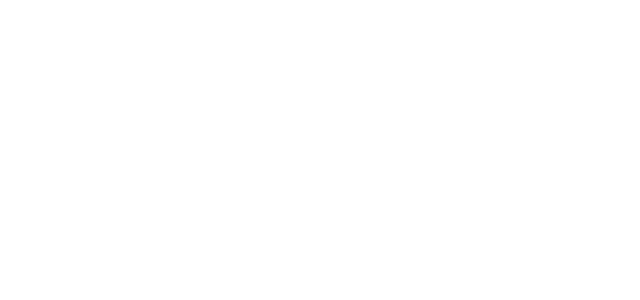
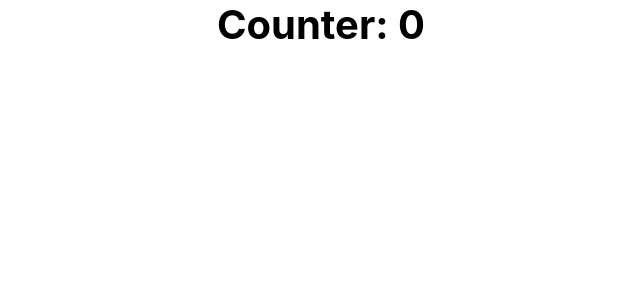
Before and after one commit to MikeAtwood/lifecycle-practice, a React (Create React App) app: page / in a window 1280 px wide. Shown: the top 300 px of the page, without its empty margins (319-959 px from the left). Built offline with nearby package versions, Linux system fonts and the light colour scheme.

Commit message:
state and css

```diff
--- a/src/components/Counter.js
+++ b/src/components/Counter.js
@@ -4,13 +4,13 @@
     constructor(props) {
         super(props)
         this.state = {
-
+            counter: 0
         }
     }
     render() {
         return (
-            <div>
-
+            <div className="counter">
+                Counter: {this.state.counter}
             </div>
         )
     }
--- a/src/index.css
+++ b/src/index.css
@@ -11,3 +11,8 @@
   font-family: source-code-pro, Menlo, Monaco, Consolas, 'Courier New',
     monospace;
 }
+
+.counter {
+  font-size: 40px;
+  font-weight: bold;
+}
```
